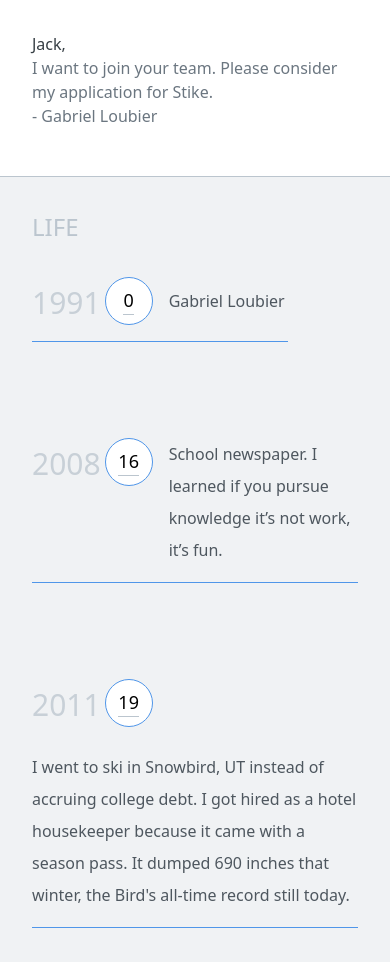
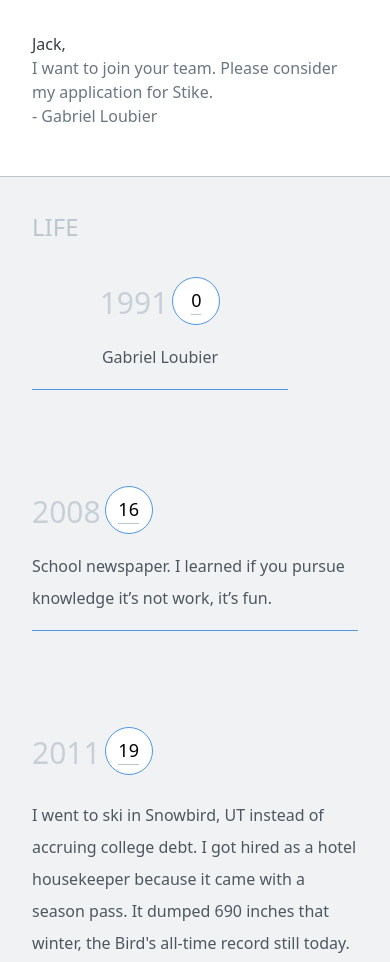
Before and after one commit to ieatmangos/strike_resume, a Gatsby site: page / in a window 390 px wide. Shown: the top 962 px of the page. Built offline with nearby package versions, Linux system fonts and the light colour scheme; Gatsby itself is replaced by a stand-in of ours.

Commit message:
tinkering

```diff
--- a/src/components/BlurbList.js
+++ b/src/components/BlurbList.js
@@ -6,14 +6,14 @@ const data = [
     year: 1991,
     age: 0,
     text: `Gabriel Loubier`,
-    orientation: `flex gap-4 items-center mr-auto sm:mr-0 `,
+    orientation: `flex flex-col sm:flex-row  gap-4 items-center mr-auto sm:mr-0 `,
     width: `w-12`,
   },
   {
     year: 2008,
     age: 16,
     text: `School newspaper. I learned if you pursue knowledge it’s not work, it’s fun.`,
-    orientation: `flex gap-4 items-start sm:ml-10`,
+    orientation: `flex flex-col sm:flex-row  gap-4 items-start sm:ml-10`,
     width: `sm:w-13`,
   },
   {
```
